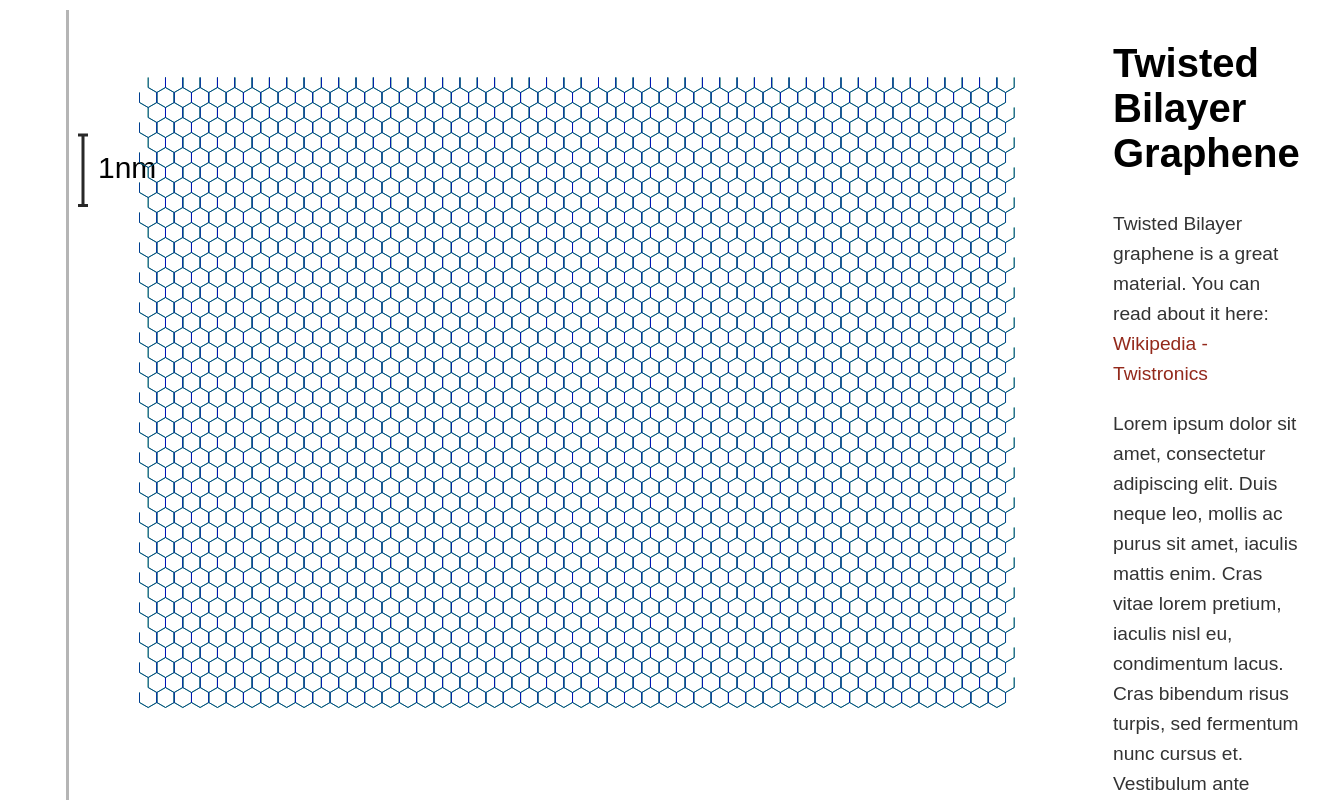
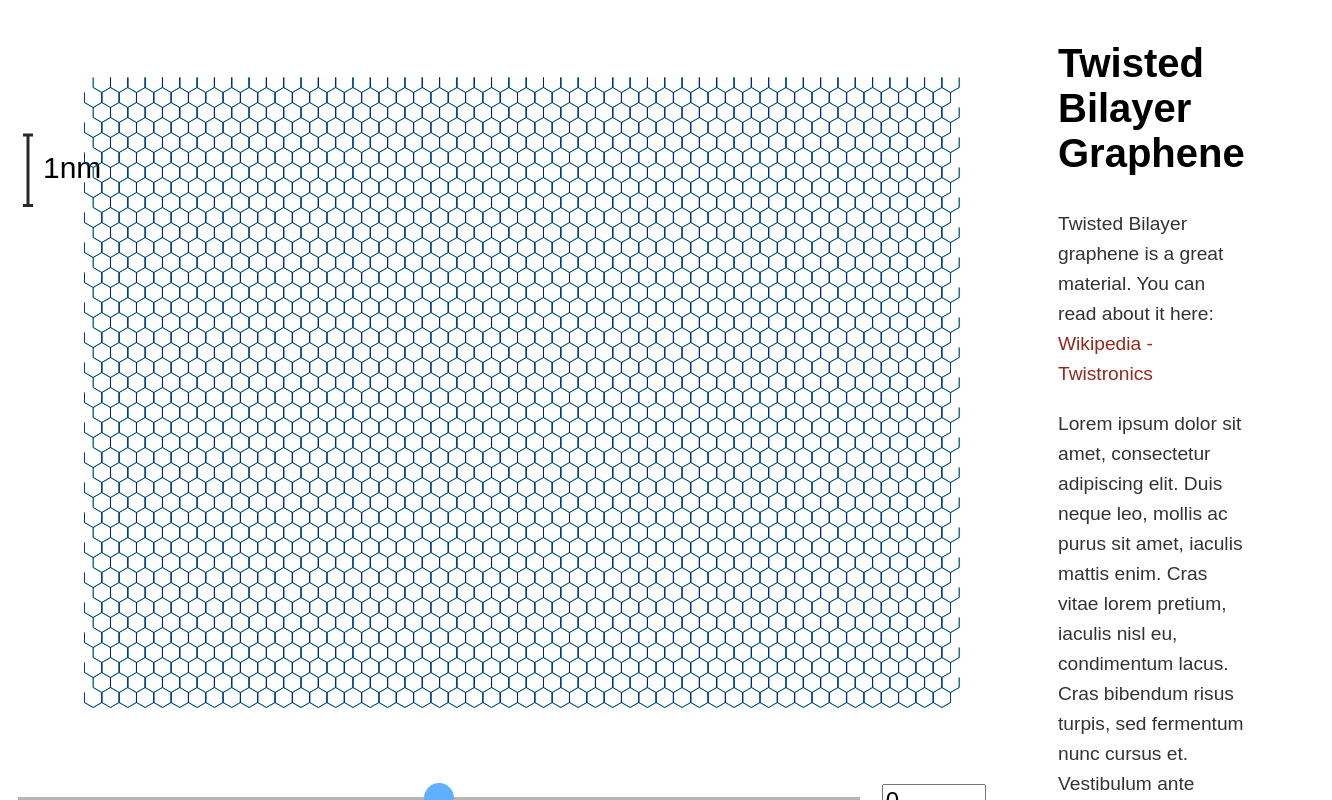
Before and after one commit to ce335805/TBGAnimator, an Angular app: page / in a window 1280 px wide. Shown: the top 800 px of the page, 1332 px wide, since content can reach past the window. Built offline with nearby package versions, Linux system fonts and the light colour scheme.

Commit message:
Got rid of zoom component

```diff
--- a/src/app/app.module.ts
+++ b/src/app/app.module.ts
@@ -7,7 +7,6 @@ import {ContentComponent} from './content/content.component';
 import { AngleSelectionComponent } from './content/angle-selection/angle-selection.component';
 import { GridComponent } from './content/grid/grid.component';
 import {FormsModule} from '@angular/forms';
-import {ZoomComponent} from './content/zoom/zoom.component';
 import { ExplainationsComponent } from './content/explainations/explainations.component';
 
 @NgModule({
@@ -17,7 +16,6 @@ import { ExplainationsComponent } from './content/explainations/explainations.co
     ContentComponent,
     AngleSelectionComponent,
     GridComponent,
-    ZoomComponent,
     ExplainationsComponent
   ],
   imports: [
--- a/src/app/content/content.component.css
+++ b/src/app/content/content.component.css
@@ -1,29 +1,24 @@
 .Content {
   display: grid;
-  grid-template-columns: 1fr auto 8fr;
-  grid-template-rows: auto auto;
+  grid-template-columns: auto 1fr;
+  grid-template-rows: auto 1fr;
   row-gap: 10px;
 
 }
 
 .AngleSelection {
-  grid-column: 2 / 3;
+  grid-column: 1 / 2;
   grid-row: 2 / 3;
 }
 
-.Zoom {
+.Grid {
   grid-column: 1 / 2;
   grid-row: 1 / 2;
 }
 
-.Grid {
+.explainations{
   grid-column: 2 / 3;
-  grid-row: 1 / 2;
-}
-
-.explainations{
-  grid-column: 3 / 4;
-  grid-row: 1 / 2;
+  grid-row: 1 / 3;
   padding-left: 2em;
   padding-right: 2em;
 }
@@ -44,17 +39,6 @@ input[type="range"] {
   transition: opacity .2s;
 }
 
-input[type="range"][orient="vertical"] {
-  width:3px;
-  height:100%;
-  -webkit-appearance: none;
-  appearance: none;
-  background: #969696; /* Grey background */
-  outline: none; /* Remove outline */
-  opacity: 0.7; /* Set transparency (for mouse-over effects on hover) */
-  -webkit-transition: .2s; /* 0.2 seconds transition on hover */
-  transition: opacity .2s;
-}
 .slider:hover {
   opacity: 1;
 }
--- a/src/app/content/content.component.ts
+++ b/src/app/content/content.component.ts
@@ -4,8 +4,7 @@ import {Component, OnInit} from '@angular/core';
   selector: 'app-content',
   template: `
     <div class="Content">
-      <app-zoom class="Zoom" (zoomChanged)="changeZoom($event)"></app-zoom>
-      <app-grid class="Grid" [angle] = "angle" [unitLength]="unitLength"></app-grid>
+      <app-grid class="Grid" [angle] = "angle"></app-grid>
       <app-explainations class="explainations"></app-explainations>
       <app-angle-selection class="AngleSelection" (angleChanged)="changeAngle($event)"></app-angle-selection>
     </div>
@@ -16,11 +15,9 @@ export class ContentComponent implements OnInit {
 
   constructor() {
     this.angle = 0.;
-    this.unitLength = 10;
   }
 
   angle: number;
-  unitLength: number;
 
   ngOnInit(): void {
   }
@@ -28,9 +25,4 @@ export class ContentComponent implements OnInit {
   public changeAngle(angle: number): void {
     this.angle = angle;
   }
-
-  public changeZoom(unitLength: number): void {
-    this.unitLength = unitLength;
-  }
-
 }
--- a/src/app/content/grid/grid.component.ts
+++ b/src/app/content/grid/grid.component.ts
@@ -22,7 +22,7 @@ export class GridComponent implements AfterViewInit, OnChanges {
   }
 
   @Input() angle: number;
-  @Input() unitLength: number;
+  unitLength: number;
   frameWidth: number;
   frameHeight: number;
   gridWidth: number;
--- a/src/app/content/zoom/zoom.component.css
+++ /dev/null
@@ -1,5 +0,0 @@
-.slideContainer{
-  height: 100%;
-  width: 100%;
-  padding-left: 3em;
-}
--- a/src/app/content/zoom/zoom.component.html
+++ /dev/null
@@ -1,3 +0,0 @@
-<div class="slideContainer">
-  <input type="range" id="zoom" class="slider" orient="vertical" min="3" max="30" step="0.01" [(ngModel)]="unitLength" (ngModelChange)="changeZoom()">
-</div>
--- a/src/app/content/zoom/zoom.component.ts
+++ /dev/null
@@ -1,23 +0,0 @@
-import {Component, EventEmitter, OnInit, Output} from '@angular/core';
-
-@Component({
-  selector: 'app-zoom',
-  templateUrl: './zoom.component.html',
-  styleUrls: ['./zoom.component.css', './../content.component.css']
-})
-export class ZoomComponent implements OnInit {
-
-  constructor() {
-    this.unitLength = 10;
-  }
-  unitLength: number;
-  @Output() zoomChanged: EventEmitter<number> = new EventEmitter<number>();
-
-  ngOnInit(): void {
-  }
-
-  public changeZoom(): void{
-    this.zoomChanged.emit(this.unitLength);
-  }
-
-}
```
Also changed, not shown: 1 other file (tests, documents, lock files or other folders).
